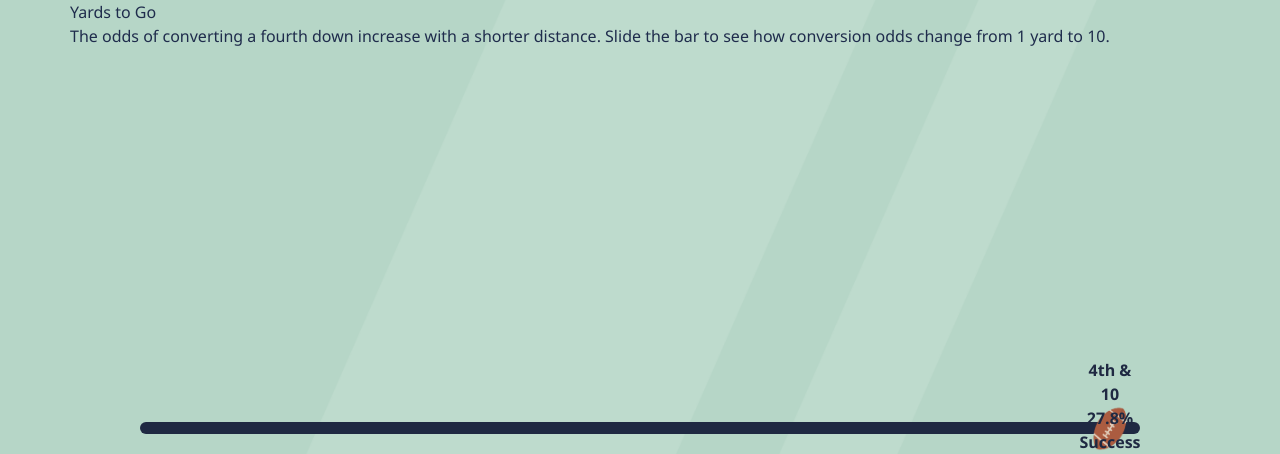
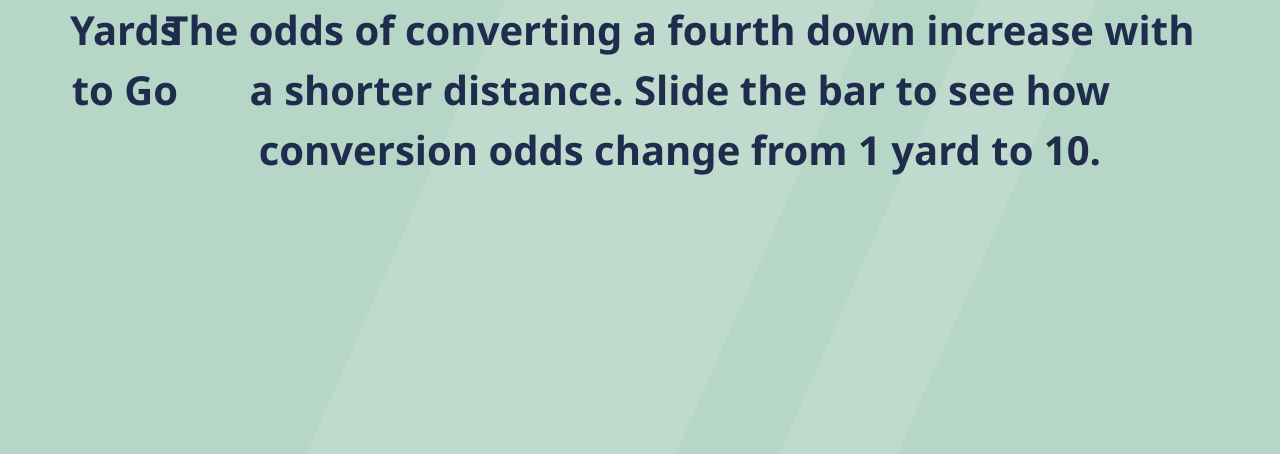
Before and after one commit to trv2111/w4170-proj, a Flask app: page /learn/yards-to-go in a window 1280 px wide. Shown: the part 56-510 px from the top of the page. Run offline with Flask 3, Linux system fonts and the light colour scheme; some libraries are stand-ins or nearby versions.

Commit message:
Update yardstogo.html

```diff
--- a/templates/yardstogo.html
+++ b/templates/yardstogo.html
@@ -70,11 +70,11 @@
 
   </style>
 
-<div class="container">
+<div class="container middle-center-text d-flex justify-content-center">
     <div class="row">
         Yards to Go
     </div>
-    <div class="row">
+    <div class="row d-flex justify-content-center">
         The odds of converting a fourth down increase with a shorter distance. Slide the bar to see how conversion odds change from 1 yard to 10.
     </div>
 </div>
```
